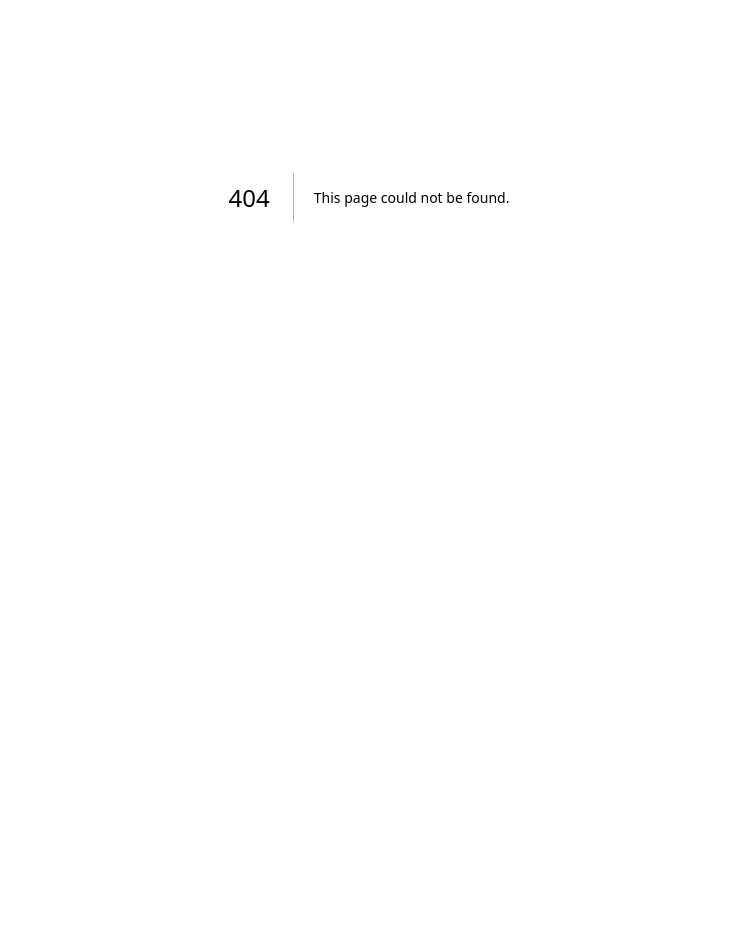
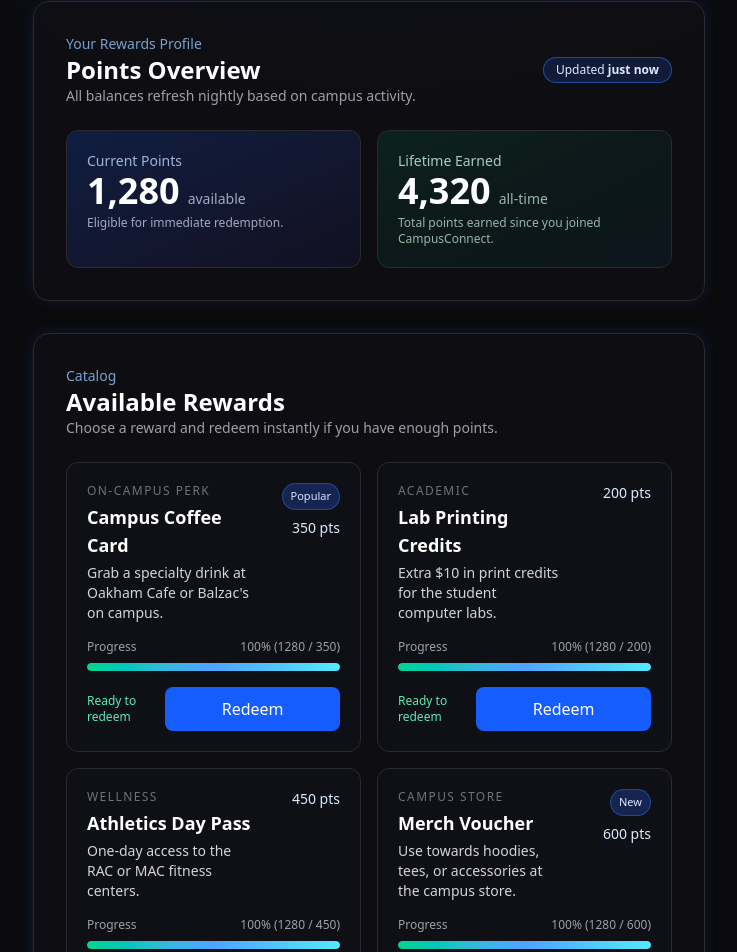
Before and after one commit to skhanzad/CPS714-Section6, a Next.js app: page /rewards_page in a window 1280 px wide. Before the commit this address had no page. Shown: the part 219-1171 px from the top of the page, without its empty margins (271-1008 px from the left). Before the commit the page ends 832 px from the top, so only its background shows below. Built offline with nearby package versions, Linux system fonts and the light colour scheme.

Commit message:
Added rewards page

```diff
--- a/src/app/globals.css
+++ b/src/app/globals.css
@@ -1,20 +1,16 @@
 @import "tailwindcss";
 
-@media (prefers-color-scheme: dark) {
 :root {
-    --foreground: #000000;
   --background: #0b0b0e;
   --foreground: #e5e5e5;
   --card-bg: rgba(17, 18, 22, 0.6);
   --card-border: #2a2a2f;
   --blue: #3b82f6;
 }
-}
 
 body {
   @apply min-h-screen flex items-center justify-center font-sans antialiased;
   padding: 1rem;
-  color: var(--foreground);
   color: var(--foreground);
   background-color: var(--background);
   background-image: radial-gradient(
@@ -22,13 +18,6 @@ body {
     #0f172a 0%,
     rgba(0, 0, 0, 0) 60%
   );
-  --foreground: #171717;
-}
-
-@media (prefers-color-scheme: dark) {
-  :root {
-    --foreground: #000000;
-  }
 }
 
 .card {
@@ -52,9 +41,6 @@ body {
 .btn-primary:hover {
   box-shadow: 0 0 12px rgba(59, 130, 246, 0.5);
 }
-.btn-primary:hover {
-  box-shadow: 0 0 12px rgba(59, 130, 246, 0.5);
-}
 
 .btn-secondary {
   @apply bg-zinc-800 text-white hover:bg-zinc-700;
@@ -62,6 +48,3 @@ body {
 .btn-secondary:hover {
   box-shadow: 0 0 12px rgba(59, 130, 246, 0.25);
 }
-.btn-secondary:hover {
-  box-shadow: 0 0 12px rgba(59, 130, 246, 0.25);
-}
--- /dev/null
+++ b/src/app/rewards_page/page.tsx
@@ -0,0 +1,192 @@
+"use client";
+import React from "react";
+import rewardsData from "./rewards.json";
+import profileData from "./profile.json";
+
+type Reward = {
+  id: number;
+  title: string;
+  cost: number;
+  description: string;
+  category: string;
+  badge?: string;
+};
+
+const rewards: Reward[] = rewardsData;
+
+type Profile = {
+  currentPoints: number;
+  lifetimePoints: number;
+};
+
+export default function RewardsPage() {
+  const { currentPoints, lifetimePoints } = profileData as Profile;
+  const nearestReward = rewards.find((reward) => reward.cost > currentPoints);
+  const pointsToNext = nearestReward ? nearestReward.cost - currentPoints : 0;
+
+  return (
+    <main className="w-full">
+      <div className="max-w-6xl mx-auto px-6 py-12 space-y-8">
+        <header className="space-y-2">
+          <p className="text-sm uppercase tracking-[0.2em] text-blue-300/80">
+            Rewards
+          </p>
+          <h1 className="text-3xl md:text-4xl font-semibold text-white">
+            Rewards Catalog
+          </h1>
+          <p className="text-zinc-400 max-w-2xl">
+            Redeem points earned from campus events, volunteering, and club
+            activity. Track your progress and unlock perks made for TMU
+            students.
+          </p>
+        </header>
+
+        <section className="card">
+          <div className="flex flex-col sm:flex-row sm:items-center sm:justify-between gap-4 mb-6">
+            <div>
+              <p className="text-sm text-blue-300/80">Your Rewards Profile</p>
+              <h2 className="text-2xl font-semibold text-white">
+                Points Overview
+              </h2>
+              <p className="text-sm text-zinc-400">
+                All balances refresh nightly based on campus activity.
+              </p>
+            </div>
+            <span className="px-3 py-1 text-xs rounded-full border border-blue-500/50 text-blue-100 bg-blue-900/30">
+              Updated <span className="font-semibold">just now</span>
+            </span>
+          </div>
+
+          <div className="grid sm:grid-cols-2 gap-4">
+            <div className="rounded-xl border border-[#2a2a2f] bg-gradient-to-br from-blue-600/20 to-indigo-800/10 p-5">
+              <p className="text-sm text-blue-200/80">Current Points</p>
+              <div className="flex items-baseline gap-2">
+                <p className="text-4xl font-semibold text-white">
+                  {currentPoints.toLocaleString()}
+                </p>
+                <span className="text-sm text-blue-100/70">available</span>
+              </div>
+              <p className="text-xs text-blue-100/70 mt-1">
+                Eligible for immediate redemption.
+              </p>
+            </div>
+            <div className="rounded-xl border border-[#2a2a2f] bg-gradient-to-br from-emerald-600/15 via-emerald-700/10 to-cyan-800/10 p-5">
+              <p className="text-sm text-emerald-100/80">Lifetime Earned</p>
+              <div className="flex items-baseline gap-2">
+                <p className="text-4xl font-semibold text-white">
+                  {lifetimePoints.toLocaleString()}
+                </p>
+                <span className="text-sm text-emerald-100/70">all-time</span>
+              </div>
+              <p className="text-xs text-emerald-100/70 mt-1">
+                Total points earned since you joined CampusConnect.
+              </p>
+            </div>
+          </div>
+
+        </section>
+
+        <section className="card">
+          <div className="flex flex-col sm:flex-row sm:items-center sm:justify-between gap-3 mb-6">
+            <div>
+              <p className="text-sm text-blue-300/80">Catalog</p>
+              <h3 className="text-2xl font-semibold text-white">
+                Available Rewards
+              </h3>
+              <p className="text-sm text-zinc-400">
+                Choose a reward and redeem instantly if you have enough points.
+              </p>
+            </div>
+          </div>
+
+          <div className="grid gap-4 md:grid-cols-2">
+            {rewards.map((reward) => {
+              const canRedeem = currentPoints >= reward.cost;
+              const progressWidth = Math.min(
+                (currentPoints / reward.cost) * 100,
+                100
+              );
+
+              return (
+                <article
+                  key={reward.id}
+                  className="rounded-xl border border-[#2a2a2f] bg-[#111216]/80 p-5 space-y-4 hover:border-blue-500/50 transition-colors"
+                >
+                  <div className="flex items-start justify-between gap-2">
+                    <div className="space-y-1">
+                      <p className="text-xs uppercase tracking-[0.12em] text-zinc-500">
+                        {reward.category}
+                      </p>
+                      <h4 className="text-lg font-semibold text-white">
+                        {reward.title}
+                      </h4>
+                      <p className="text-sm text-zinc-300">
+                        {reward.description}
+                      </p>
+                    </div>
+                    <div className="flex flex-col items-end gap-2 min-w-[80px]">
+                      {reward.badge && (
+                        <span className="px-2 py-1 text-[11px] rounded-full bg-blue-900/50 border border-blue-500/40 text-blue-100">
+                          {reward.badge}
+                        </span>
+                      )}
+                      <span className="text-sm text-blue-100">
+                        {reward.cost} pts
+                      </span>
+                    </div>
+                  </div>
+
+                  <div className="space-y-2">
+                    <div className="flex items-center justify-between text-xs text-zinc-400">
+                      <span>Progress</span>
+                      <span>
+                        {Math.round(progressWidth)}% ({currentPoints} /{" "}
+                        {reward.cost})
+                      </span>
+                    </div>
+                    <div className="h-2 rounded-full bg-zinc-900 overflow-hidden">
+                      <div
+                        className={`h-full rounded-full ${
+                          canRedeem
+                            ? "bg-gradient-to-r from-emerald-400 via-blue-400 to-cyan-300"
+                            : "bg-gradient-to-r from-blue-600 to-blue-400"
+                        }`}
+                        style={{ width: `${progressWidth}%` }}
+                      />
+                    </div>
+                  </div>
+
+                  <div className="flex items-center justify-between gap-3">
+                    <div className="text-xs text-zinc-400">
+                      {canRedeem ? (
+                        <span className="text-emerald-300">Ready to redeem</span>
+                      ) : (
+                        <>
+                          Need{" "}
+                          <span className="text-blue-200 font-medium">
+                            {reward.cost - currentPoints} pts
+                          </span>{" "}
+                          more
+                        </>
+                      )}
+                    </div>
+                    <button
+                      className={`btn w-28 ${
+                        canRedeem
+                          ? "btn-primary"
+                          : "btn-secondary opacity-60 cursor-not-allowed"
+                      }`}
+                      disabled={!canRedeem}
+                    >
+                      Redeem
+                    </button>
+                  </div>
+                </article>
+              );
+            })}
+          </div>
+        </section>
+      </div>
+    </main>
+  );
+}
--- /dev/null
+++ b/src/app/rewards_page/profile.json
@@ -0,0 +1 @@
+{"currentPoints":1280,"lifetimePoints":4320}
--- /dev/null
+++ b/src/app/rewards_page/rewards.json
@@ -0,0 +1,46 @@
+[
+  {
+    "id": 1,
+    "title": "Campus Coffee Card",
+    "cost": 350,
+    "description": "Grab a specialty drink at Oakham Cafe or Balzac's on campus.",
+    "category": "On-Campus Perk",
+    "badge": "Popular"
+  },
+  {
+    "id": 2,
+    "title": "Lab Printing Credits",
+    "cost": 200,
+    "description": "Extra $10 in print credits for the student computer labs.",
+    "category": "Academic"
+  },
+  {
+    "id": 3,
+    "title": "Athletics Day Pass",
+    "cost": 450,
+    "description": "One-day access to the RAC or MAC fitness centers.",
+    "category": "Wellness"
+  },
+  {
+    "id": 4,
+    "title": "Merch Voucher",
+    "cost": 600,
+    "description": "Use towards hoodies, tees, or accessories at the campus store.",
+    "category": "Campus Store",
+    "badge": "New"
+  },
+  {
+    "id": 5,
+    "title": "Guest Pass",
+    "cost": 300,
+    "description": "Bring a friend to a club event or workshop this month.",
+    "category": "Community"
+  },
+  {
+    "id": 6,
+    "title": "Exam Survival Kit",
+    "cost": 500,
+    "description": "Snacks, tea, and study essentials packed for finals week.",
+    "category": "Wellness"
+  }
+]
```
Also changed, not shown: 1 other file (tests, documents, lock files or other folders). Lines whose indentation alone changed are shown as unchanged.
